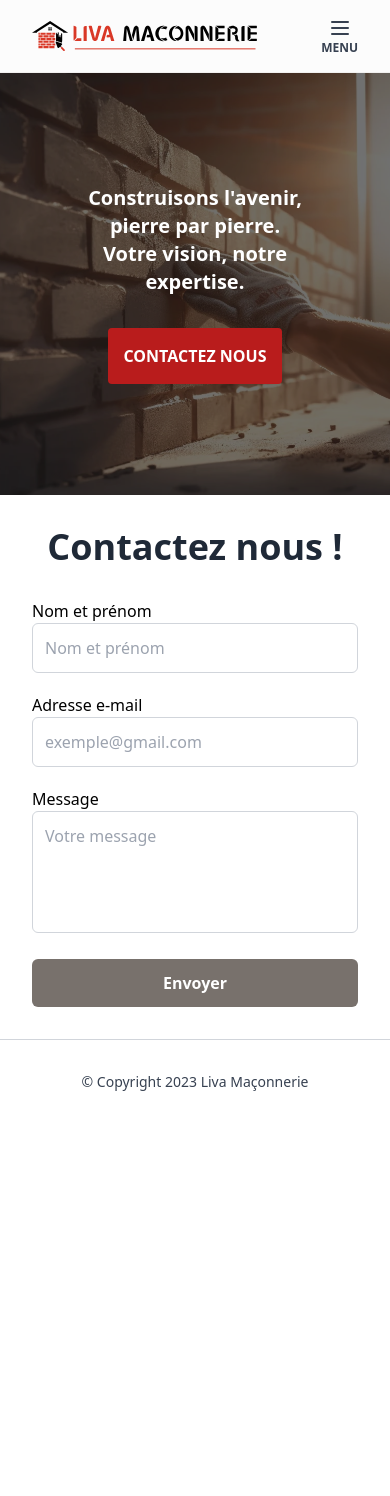
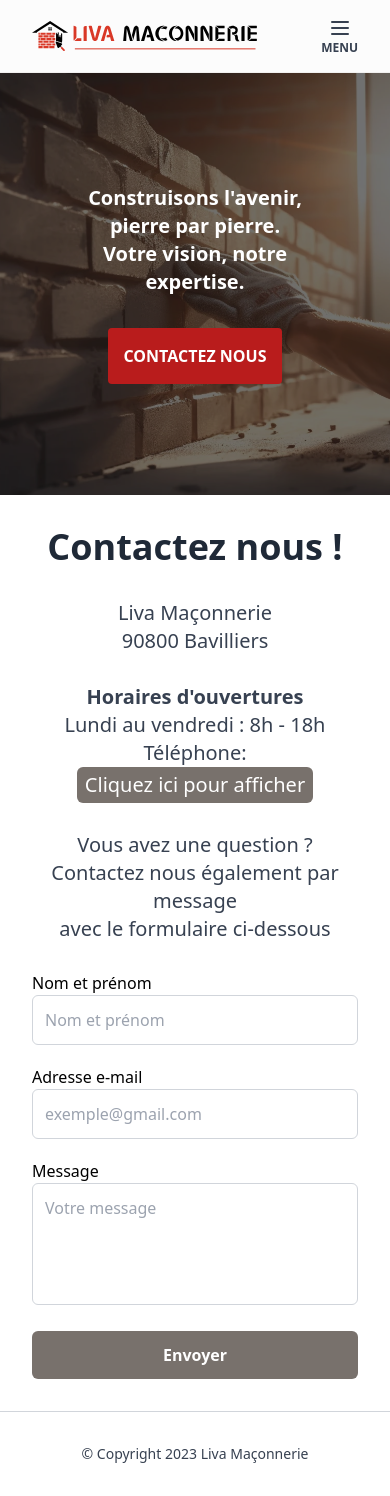
Before and after one commit to jordanlepera/liva, a Next.js app: page / in a window 390 px wide. Before the commit the page ends 1124 px from the top, so only its background shows below. Built offline with nearby package versions, Linux system fonts and the light colour scheme.

Commit message:
feat(Contact component): add contact details + secure phone display

```diff
--- a/src/components/contact/Contact.tsx
+++ b/src/components/contact/Contact.tsx
@@ -11,6 +11,10 @@ export type FormData = {
   message: string;
 };
 
+const phoneNum = '07 66 30 29 65';
+
+let displayPrivateData = false;
+
 const Contact: FC = () => {
   const { register, handleSubmit } = useForm<FormData>();
 
@@ -18,7 +22,48 @@ const Contact: FC = () => {
     sendEmail(data);
   }
 
+  function displayPhoneNumber() {
+    const phone = document.getElementById('phone');
+    displayPrivateData = !displayPrivateData;
+    if (phone && displayPrivateData === false) {
+      phone.innerText = phoneNum;
+    } else if (phone && displayPrivateData === true) {
+      phone.innerText = 'Cliquez ici pour afficher';
+    }
+  }
+
   return (
+    <div>
+      <div className="text-center">
+        <div>Liva Maçonnerie</div>
+        <div>90800 Bavilliers</div>
+        <br />
+        <div>
+          <h4 className="font-bold">Horaires d&apos;ouvertures</h4>
+          Lundi au vendredi : 8h - 18h
+          <br />
+        </div>
+        <div>
+          Téléphone:{' '}
+          <button
+            id="phone"
+            type="button"
+            onClick={() => displayPhoneNumber()}
+            className="cursor-pointer rounded-md bg-stone-500 px-2 py-1 text-white"
+          >
+            Cliquez ici pour afficher
+          </button>
+        </div>
+        <br />
+        <div>
+          Vous avez une question ?
+          <br />
+          Contactez nous également par message
+          <br />
+          avec le formulaire ci-dessous
+        </div>
+      </div>
+      <br />
       <form onSubmit={handleSubmit(onSubmit)}>
         <div className="mb-5">
           <label
@@ -72,6 +117,7 @@ const Contact: FC = () => {
           </button>
         </div>
       </form>
+    </div>
   );
 };
 
```
Lines whose indentation alone changed are shown as unchanged.
